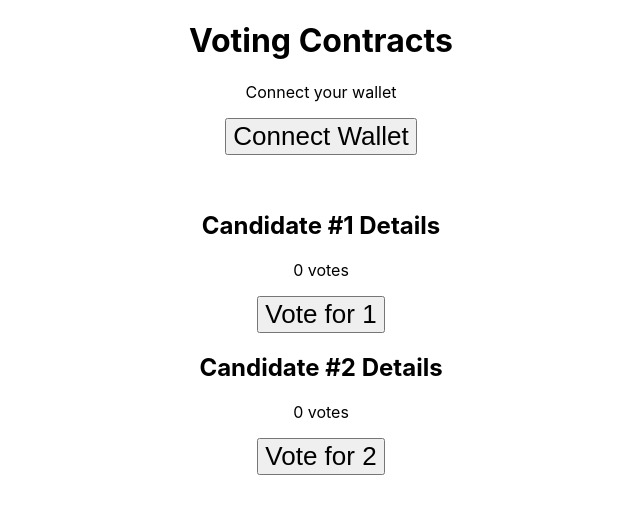
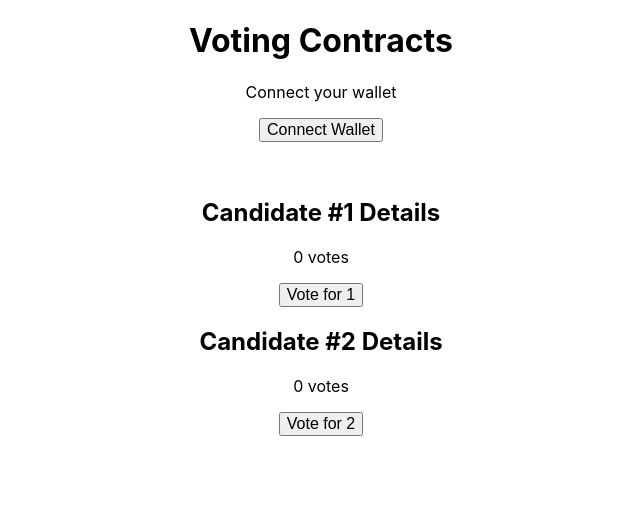
Before and after one commit to Aadhinana/solana-voting, a React (Vite) app: page / in a window 1280 px wide. Shown: the top 514 px of the page, without its empty margins (319-959 px from the left). Built offline with nearby package versions, Linux system fonts and the light colour scheme.

Commit message:
fixed styling

```diff
--- a/client/src/App.css
+++ /dev/null
@@ -1,42 +0,0 @@
-.App {
-  text-align: center;
-}
-
-.App-logo {
-  height: 40vmin;
-  pointer-events: none;
-}
-
-@media (prefers-reduced-motion: no-preference) {
-  .App-logo {
-    animation: App-logo-spin infinite 20s linear;
-  }
-}
-
-.App-header {
-  background-color: #282c34;
-  min-height: 100vh;
-  display: flex;
-  flex-direction: column;
-  align-items: center;
-  justify-content: center;
-  font-size: calc(10px + 2vmin);
-  color: white;
-}
-
-.App-link {
-  color: #61dafb;
-}
-
-@keyframes App-logo-spin {
-  from {
-    transform: rotate(0deg);
-  }
-  to {
-    transform: rotate(360deg);
-  }
-}
-
-button {
-  font-size: calc(10px + 2vmin);
-}
--- a/client/src/App.jsx
+++ b/client/src/App.jsx
@@ -1,5 +1,4 @@
 import React, { useState } from 'react'
-import './App.css'
 
 function App() {
 
--- a/client/src/index.css
+++ b/client/src/index.css
@@ -5,10 +5,11 @@
     sans-serif;
   -webkit-font-smoothing: antialiased;
   -moz-osx-font-smoothing: grayscale;
+  text-align: center;
 }
 
 button{
   display: block;
   margin: 1rem auto;
-  font-size: 1rem;
+  font-size: inherit
 }
```
